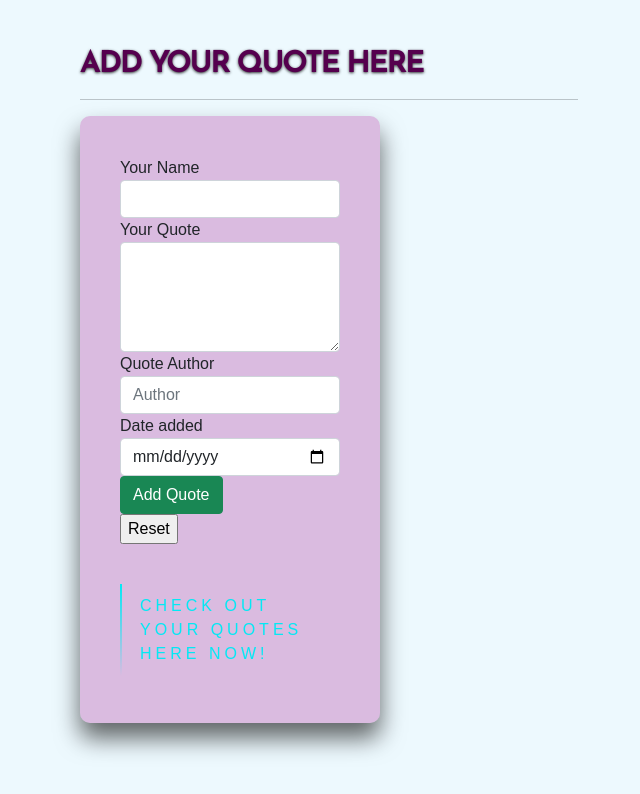
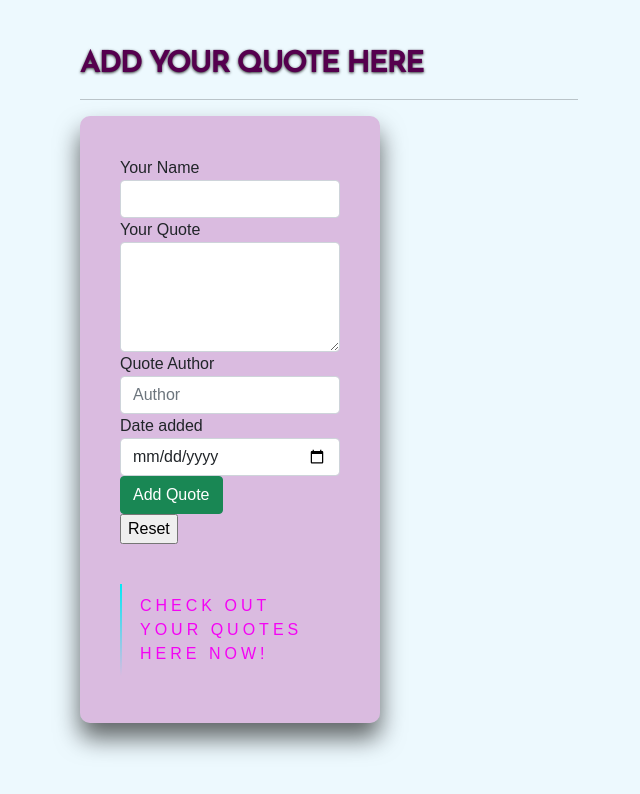
Before and after one commit to sha-lin/quoteApp, an Angular app: page / in a window 1280 px wide. Shown: the top 794 px of the page, without its empty margins (26-666 px from the left). Built offline with nearby package versions, Linux system fonts and the light colour scheme.

Commit message:
add color to the loginbox button

```diff
--- a/src/styles.css
+++ b/src/styles.css
@@ -252,10 +252,7 @@ footer .social-links li {
 footer .social-links li:first-child { margin-left: 0; }
 
 /* Style for the arrow scroll to quote */
-#mouse-click{
 
-   /* animation-iteration-count: infinite; */
- }
  #mouse-click {
    animation: bounce 2s infinite;
  }
@@ -315,7 +312,7 @@ footer .social-links li:first-child { margin-left: 0; }
    position: relative;
    display: inline-block;
    padding: 10px 20px;
-   color: #03e9f4;
+   color: #f403f4;
    font-size: 16px;
    text-decoration: none;
    text-transform: uppercase;
```
